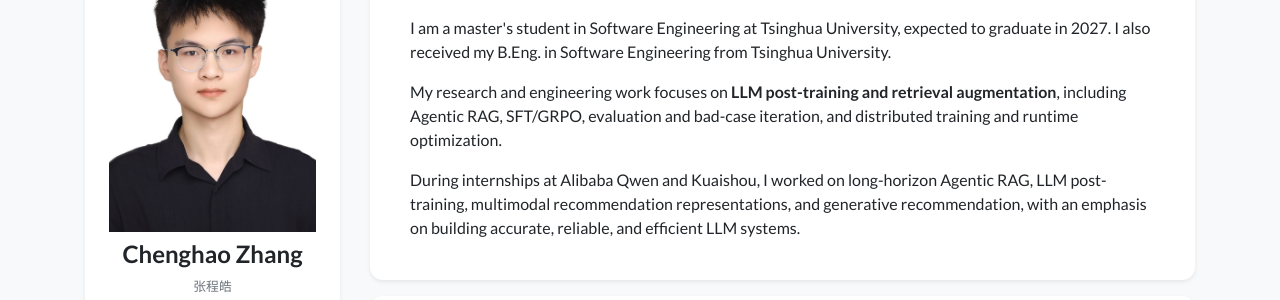
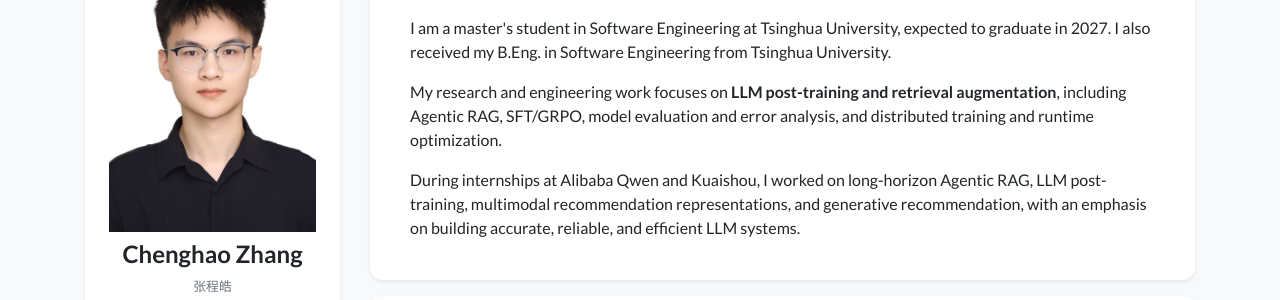
Before and after one commit to zhang-cheng-hao/zhang-cheng-hao.github.io, a Jekyll site: the page built from index.html, in a window 1280 px wide and 900 px high. Shown: the part 162-462 px from the top of the window. Built offline with Jekyll 4.4.1, drawn with Linux system fonts in a browser that asks for light colours; nearby versions of some CDN libraries; a style sheet for code colours, icons or effects is not loaded; some of the changed text lies outside the part shown.

Commit message:
Replace vague evaluation-loop wording

```diff
--- a/_data/profile.yml
+++ b/_data/profile.yml
@@ -25,8 +25,8 @@ short_bio: >-
   </p>
   <p>
     My research and engineering work focuses on <strong>LLM post-training and
-    retrieval augmentation</strong>, including Agentic RAG, SFT/GRPO,
-    evaluation and bad-case iteration, and distributed training and runtime
+    retrieval augmentation</strong>, including Agentic RAG, SFT/GRPO, model
+    evaluation and error analysis, and distributed training and runtime
     optimization.
   </p>
   <p class="mb-0">
@@ -42,7 +42,7 @@ short_bio_zh: >-
   </p>
   <p>
     我的研究与工程实践聚焦<strong>大模型后训练与检索增强</strong>，主要包括 Agentic RAG、SFT/GRPO、
-    评测与 Bad Case 闭环，以及分布式训练和 Runtime 优化。
+    大模型评测与误差分析，以及分布式训练和 Runtime 优化。
   </p>
   <p class="mb-0">
     曾在阿里巴巴千问事业部和快手基础大模型与应用部实习，开展长耗时 Agentic RAG、大模型后训练、
--- a/index.html
+++ b/index.html
@@ -47,7 +47,7 @@ lang: en
 	                            </div>
 	                            <div class="col-md-6 mb-3">
 	                                <h6>LLM Post-Training</h6>
-	                                <p class="small mb-0 text-muted">Improving model capabilities and tool use through SFT/GRPO, trajectory construction, reward design, evaluation, and bad-case iteration.</p>
+	                                <p class="small mb-0 text-muted">Improving model capabilities and tool use through SFT/GRPO, trajectory construction, reward design, model evaluation, and error analysis.</p>
 	                            </div>
 	                            <div class="col-md-6 mb-3 mb-md-0">
 	                                <h6>Retrieval & Recommendation</h6>
--- a/zh.html
+++ b/zh.html
@@ -54,7 +54,7 @@ permalink: /zh/
 	                            </div>
 	                            <div class="col-md-6 mb-3">
 	                                <h6>大模型后训练</h6>
-	                                <p class="small mb-0 text-muted">围绕 SFT/GRPO、轨迹构造、奖励设计、评测与 Bad Case 闭环，优化模型能力与工具行为。</p>
+	                                <p class="small mb-0 text-muted">围绕 SFT/GRPO、轨迹构造、奖励设计、大模型评测与误差分析，优化模型能力与工具行为。</p>
 	                            </div>
 	                            <div class="col-md-6 mb-3 mb-md-0">
 	                                <h6>检索与推荐</h6>
```
